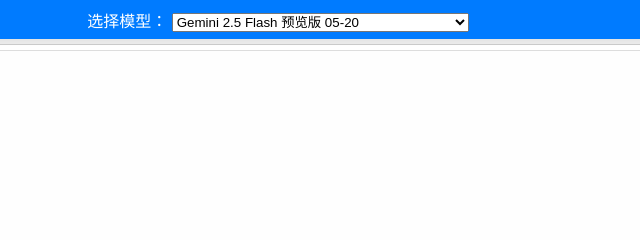
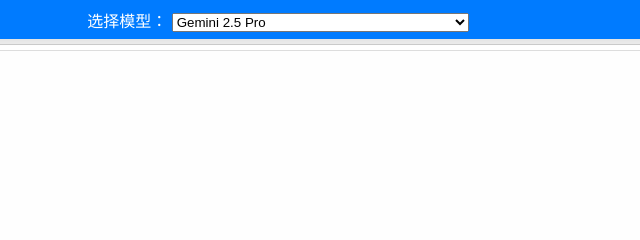
Before and after one commit to lj32782961/express-paperrefinement, a website: page index.html in a window 1280 px wide. Shown: the top 240 px of the page, 362-1002 px from the left. Drawn offline with nearby package versions, Linux system fonts and the light colour scheme.

Commit message:
2025-09-04

```diff
--- a/index.html
+++ b/index.html
@@ -21,7 +21,10 @@
   <div id="header">
     <label for="modelSelector">选择模型：</label>
     <select id="modelSelector">
-      <option value="gemini-2.5-flash-preview-05-20">Gemini 2.5 Flash 预览版 05-20</option>
+      <option value="gemini-2.5-pro">Gemini 2.5 Pro</option>
+      <option value="gemini-2.5-flash">Gemini 2.5 Flash</option>
+
+
       <option value="gemini-2.0-flash">Gemini 2.0 Flash</option>
       <option value="gemini-2.5-pro-exp-03-25">Gemini 2.5 Pro Exp 03-25</option>
       <!-- <option value="gemini-2.5-pro-preview-03-25">Gemini 2.5 Pro Preview 03-25</option> -->
--- a/public/script.js
+++ b/public/script.js
@@ -119,7 +119,7 @@ let definedModel;
 // document.addEventListener('DOMContentLoaded', initializeModelSelector);
 function initializeModelSelector() {
     const modelSelector = document.getElementById('modelSelector');
-    const defaultModel = 'gemini-2.0-flash';
+    const defaultModel = 'gemini-2.5-flash';
 
     // 从 localStorage 中获取模型值
     const savedModel = localStorage.getItem('selectedModel') || defaultModel;
```
